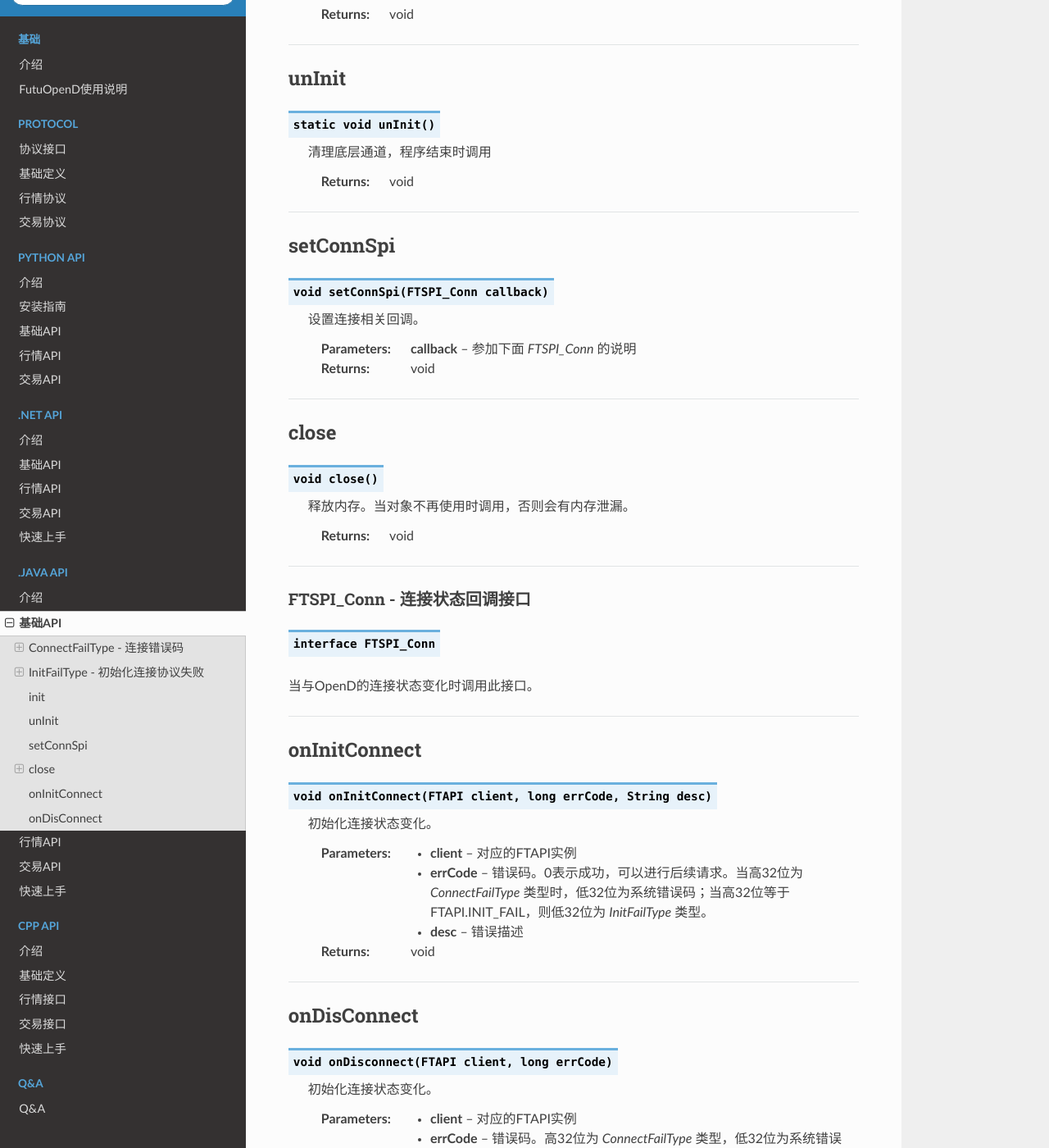
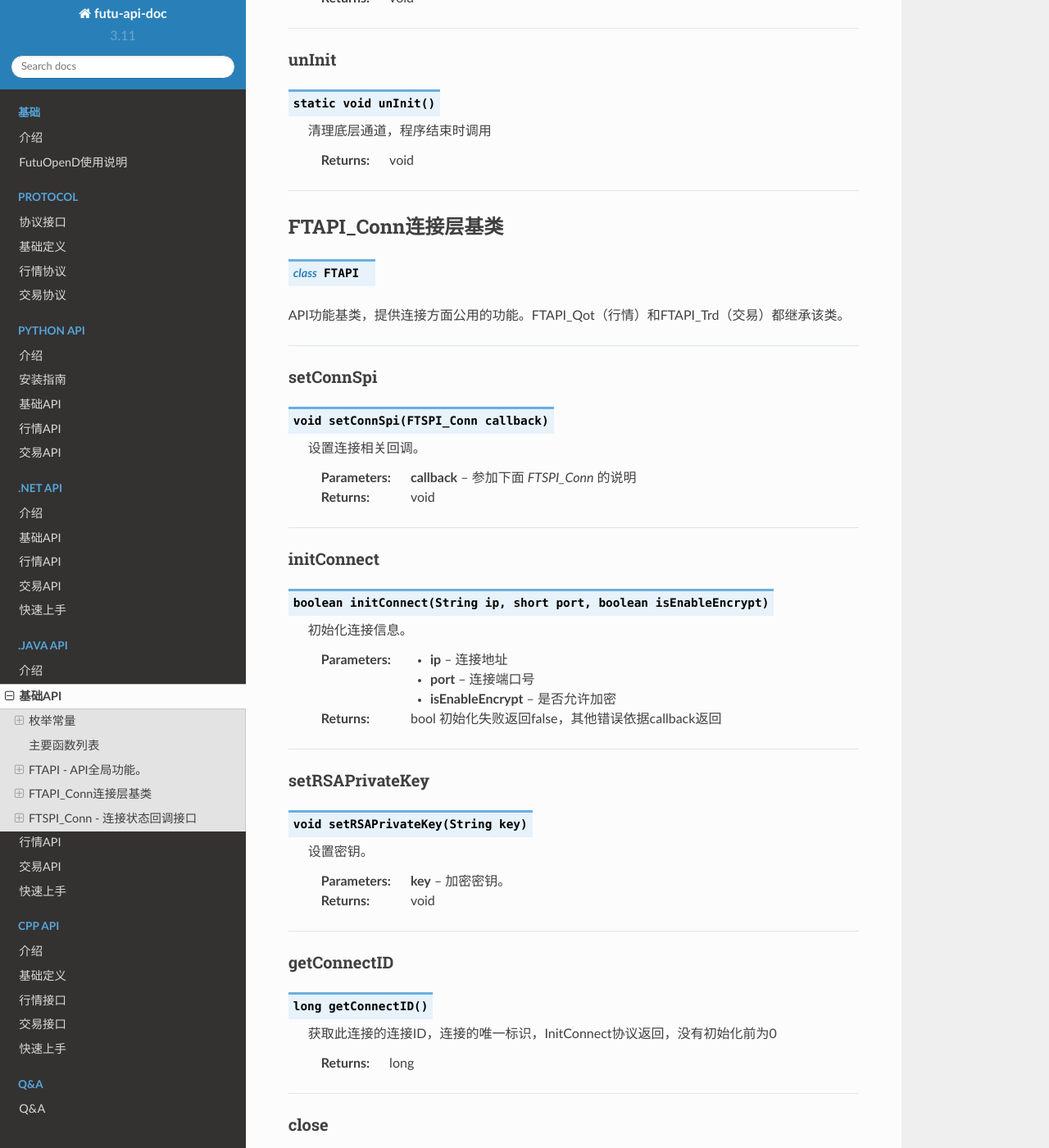
Before and after one commit to FutunnOpen/futu-api-doc, a Sphinx documentation site: the page built from doc_maker/source/java/Base_API.rst, in a window 1280 px wide and 1400 px high, scrolled down 2654 px. Shown: the whole window at 82% size. Built offline with Sphinx 7.4.7 and the Read the Docs theme 2.0.0, drawn with Linux system fonts in a browser that asks for light colours; some of the changed text lies outside the part shown.

Commit message:
完善java和c#文档

```diff
--- a/doc_maker/source/index.rst
+++ b/doc_maker/source/index.rst
@@ -40,7 +40,7 @@ futuapi documentation
 
 .. toctree::
 	:caption: .Net API
-	:maxdepth: 2
+	:maxdepth: 4
 	:hidden:
 
 	net/intro
@@ -51,7 +51,7 @@ futuapi documentation
 
 .. toctree::
 	:caption: .Java API
-	:maxdepth: 2
+	:maxdepth: 4
 	:hidden:
 
 	java/intro
@@ -62,7 +62,7 @@ futuapi documentation
 
 .. toctree::
 	:caption: CPP API
-	:maxdepth: 2
+	:maxdepth: 4
 	:hidden:
 
 	cpp/intro
--- a/doc_maker/source/java/Base_API.rst
+++ b/doc_maker/source/java/Base_API.rst
@@ -59,7 +57,8 @@
   .. _updateOrder: ../protocol/trade_protocol.html#trd-updateorder-proto-2208
   .. _updateOrderFill: ../protocol/trade_protocol.html#trd-updateorderfill-proto-2218
 
-  枚举常量
+
+枚举常量
 ---------
 
 ConnectFailType - 连接错误码
@@ -160,12 +159,12 @@ InitFailType - 初始化连接协议失败
 主要函数列表
 ---------------
 
-FTAPI - API功能基类。
+FTAPI - API全局功能。
 --------------------------------------
 
 ..  class:: FTAPI
 
-API功能基类，提供连接方面公用的功能。FTAPI_Qot（行情）和FTAPI_Trd（交易）都继承该类。
+API全局配置类，初始化和全局配置类。
 
 -------------------------------------------------------------------------------------------------
 
@@ -191,6 +190,16 @@ unInit
 
 --------------------------------------------
 
+
+FTAPI_Conn连接层基类
+-----------------------
+
+..  class:: FTAPI
+
+API功能基类，提供连接方面公用的功能。FTAPI_Qot（行情）和FTAPI_Trd（交易）都继承该类。
+
+-------------------------------------------------------------------------------------------------
+
 setConnSpi
 ~~~~~~~~~~~~~~~~~
 
@@ -200,6 +209,43 @@ setConnSpi
 
   :param callback: 参加下面 `FTSPI_Conn` 的说明
   :return: void
+
+--------------------------------------------
+
+initConnect
+~~~~~~~~~~~~~~~~~
+
+..  method:: boolean initConnect(String ip, short port, boolean isEnableEncrypt)
+
+  初始化连接信息。
+
+  :param ip: 连接地址
+  :param port: 连接端口号
+  :param isEnableEncrypt: 是否允许加密
+  :return: bool 初始化失败返回false，其他错误依据callback返回
+
+--------------------------------------------
+
+setRSAPrivateKey
+~~~~~~~~~~~~~~~~~
+
+..  method:: void setRSAPrivateKey(String key)
+
+  设置密钥。
+
+  :param key: 加密密钥。
+  :return: void
+
+--------------------------------------------
+
+getConnectID
+~~~~~~~~~~~~~~~~~
+
+..  method:: long getConnectID()
+
+  获取此连接的连接ID，连接的唯一标识，InitConnect协议返回，没有初始化前为0
+
+  :return: long
 
 --------------------------------------------
 
@@ -232,7 +278,7 @@ onInitConnect
   初始化连接状态变化。
 
   :param client: 对应的FTAPI实例
-  :param errCode: 错误码。0表示成功，可以进行后续请求。当高32位为 `ConnectFailType` 类型时，低32位为系统错误码；当高32位等于FTAPI.INIT_FAIL，则低32位为 `InitFailType` 类型。
+  :param errCode: 错误码。0表示成功，可以进行后续请求。当高32位为在`ConnectFailType` 范围内时，低32位为系统错误码；当高32位等于FTAPI_Conn.INIT_FAIL，则低32位为 `InitFailType` 类型。
   :param desc: 错误描述
   :return: void
 
```
Also changed, not shown: other parts of doc_maker/source/java/Base_API.rst (+5 -7 lines), doc_maker/source/java/Quote_API.rst (+6 -12 lines), doc_maker/source/java/Trade_API.rst (+5 -7 lines), doc_maker/source/net/Base_API.rst (+11 -0 lines).
